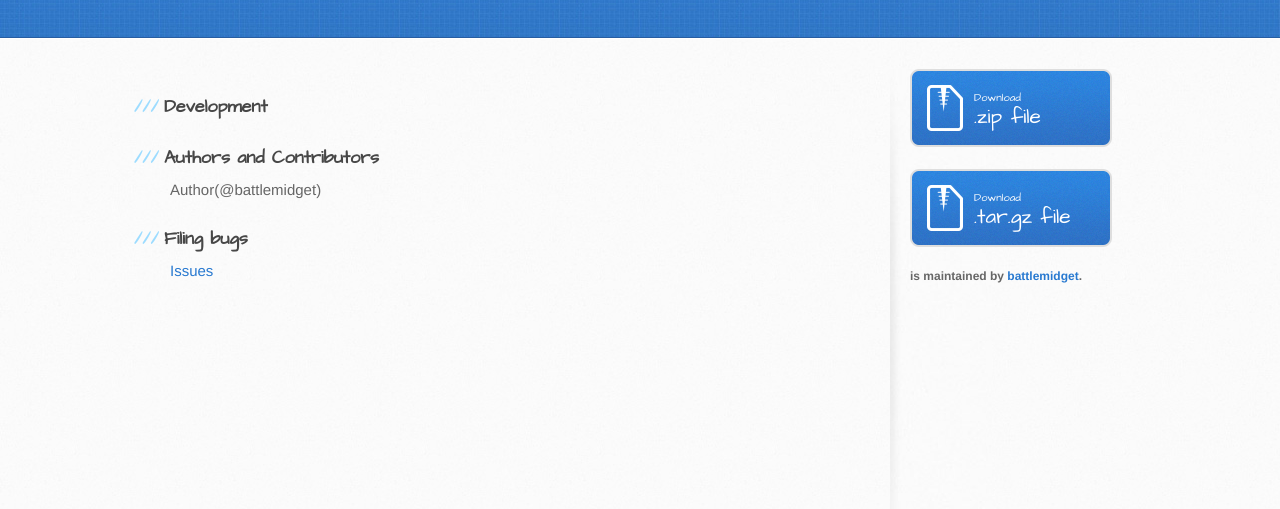
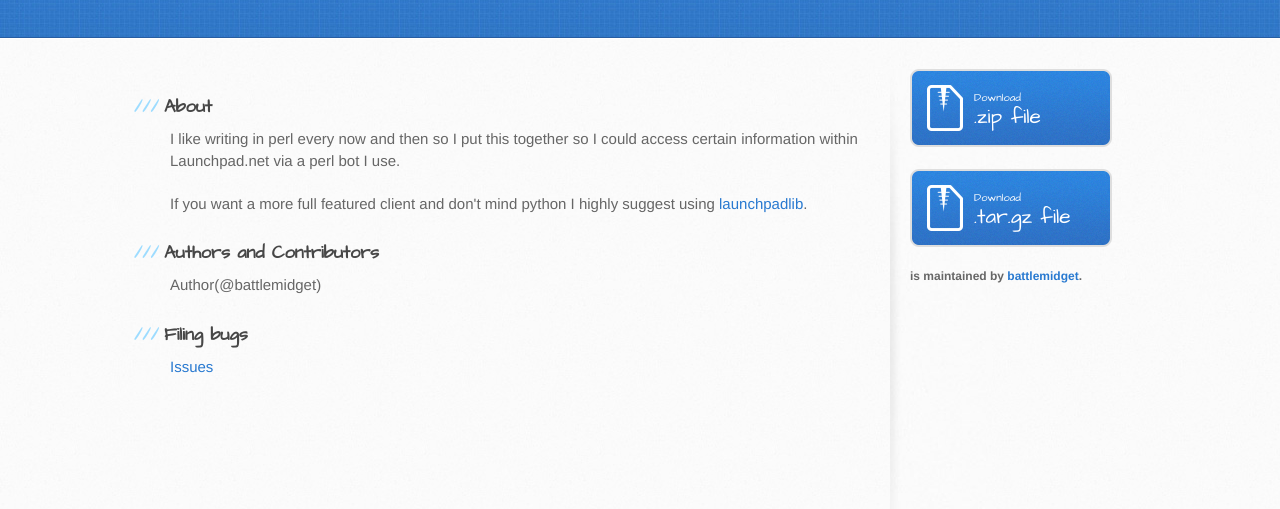
Before and after one commit to adam-stokes/deprecated-Net-OAuth-LP, a plain HTML site: page index.html in a window 1280 px wide. Shown: the part 197-706 px from the top of the page. Drawn offline with Linux system fonts and the light colour scheme.

Commit message:
update about
Signed-off-by: Adam Stokes <hackr@cypherbook.com>

```diff
--- a/index.html
+++ b/index.html
@@ -28,8 +28,11 @@
     <div id="content-wrapper">
       <div class="inner clearfix">
         <section id="main-content">
-          <h3>Development</h3>
-
+          <h3>About</h3>
+	  <p>
+	  I like writing in perl every now and then so I put this together so I could access certain information within Launchpad.net via a perl bot I use.</p>
+	  <p>If you want a more full featured client and don't mind python I highly suggest using <a href="https://launchpad.net/launchpadlib">launchpadlib</a>.
+	    </p>
 <h3>Authors and Contributors</h3>
 <p>Author(@battlemidget)</p>
 
```
